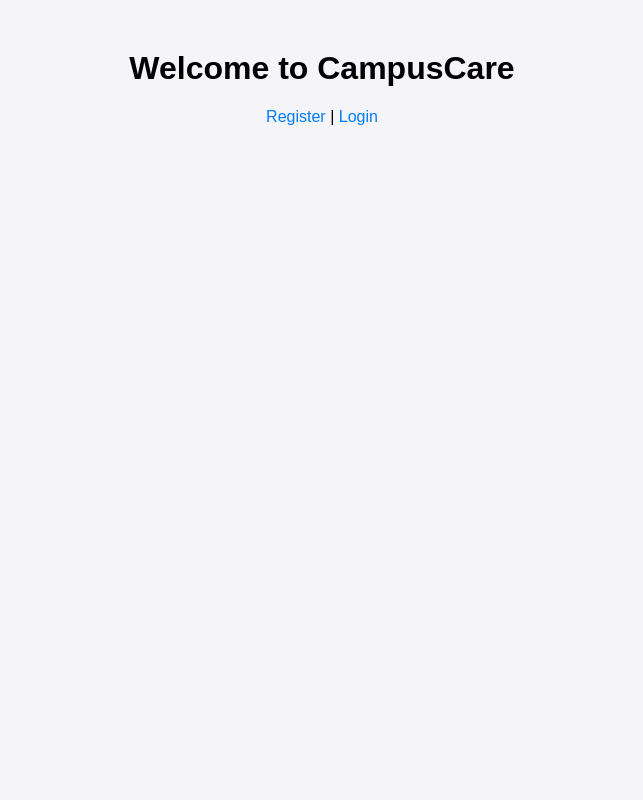
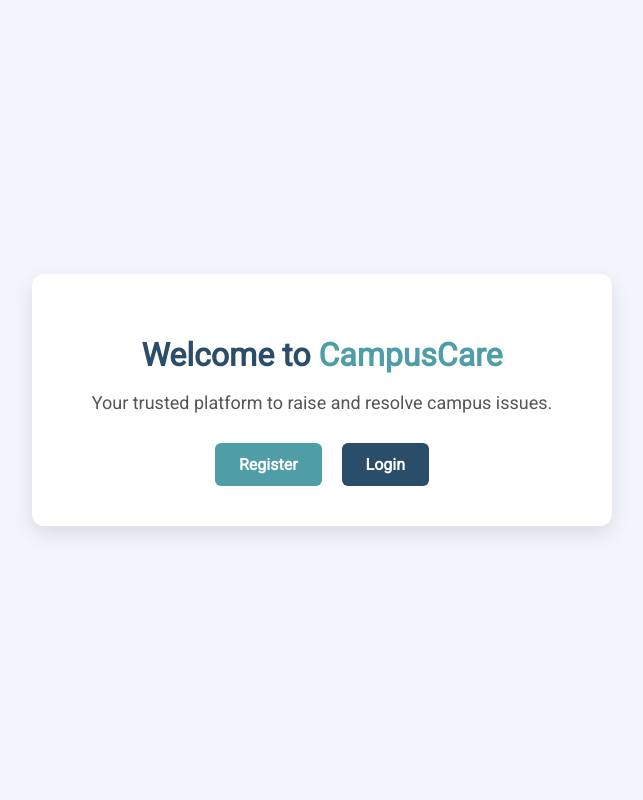
Before and after one commit to AishwaryaCG03/CampusCare, a Flask app: page / in a window 1280 px wide. Shown: the whole page, without its empty margins (318-961 px from the left). Run offline with Flask 3, Linux system fonts and the light colour scheme.

Commit message:
updated Homepage

```diff
--- a/static/style.css
+++ b/static/style.css
@@ -1,23 +1,61 @@
 body {
-  font-family: Arial, sans-serif;
-  text-align: center;
-  margin: 50px;
-  background-color: #f4f4f9;
+  font-family: 'Roboto', sans-serif;
+  background: #f2f6fc;
+  margin: 0;
+  padding: 0;
+  display: flex;
+  align-items: center;
+  justify-content: center;
+  height: 100vh;
 }
 
-input, textarea, button {
-  padding: 10px;
-  margin: 10px;
-  width: 300px;
+.container {
+  text-align: center;
+  background: white;
+  padding: 40px 60px;
+  border-radius: 12px;
+  box-shadow: 0 8px 20px rgba(0, 0, 0, 0.1);
 }
 
-button {
-  background-color: #4CAF50;
-  color: white;
-  border: none;
+header h1 {
+  color: #2a4d69;
+  margin-bottom: 10px;
 }
 
-a {
-  color: #007BFF;
+header span {
+  color: #4f9da6;
+}
+
+header p {
+  font-size: 18px;
+  color: #555;
+  margin-bottom: 30px;
+}
+
+.nav-links {
+  display: flex;
+  justify-content: center;
+  gap: 20px;
+}
+
+.btn {
   text-decoration: none;
+  padding: 12px 24px;
+  background-color: #4f9da6;
+  color: white;
+  border-radius: 6px;
+  transition: background 0.3s ease;
+  font-weight: bold;
 }
+
+.btn:hover {
+  background-color: #3e7b88;
+}
+
+.btn-secondary {
+  background-color: #2a4d69;
+}
+
+.btn-secondary:hover {
+  background-color: #1f364f;
+}
--- a/templates/index.html
+++ b/templates/index.html
@@ -1,11 +1,22 @@
 <!DOCTYPE html>
-<html>
+<html lang="en">
 <head>
+  <meta charset="UTF-8">
   <title>CampusCare</title>
   <link rel="stylesheet" href="/static/style.css">
+  <link href="https://fonts.googleapis.com/css2?family=Roboto&display=swap" rel="stylesheet">
 </head>
 <body>
-  <h1>Welcome to CampusCare</h1>
-  <a href="/register">Register</a> | <a href="/login">Login</a>
+  <div class="container">
+    <header>
+      <h1>Welcome to <span>CampusCare</span></h1>
+      <p>Your trusted platform to raise and resolve campus issues.</p>
+    </header>
+
+    <nav class="nav-links">
+      <a href="/register" class="btn">Register</a>
+      <a href="/login" class="btn btn-secondary">Login</a>
+    </nav>
+  </div>
 </body>
 </html>
```
Also changed, not shown: complaints.db.
